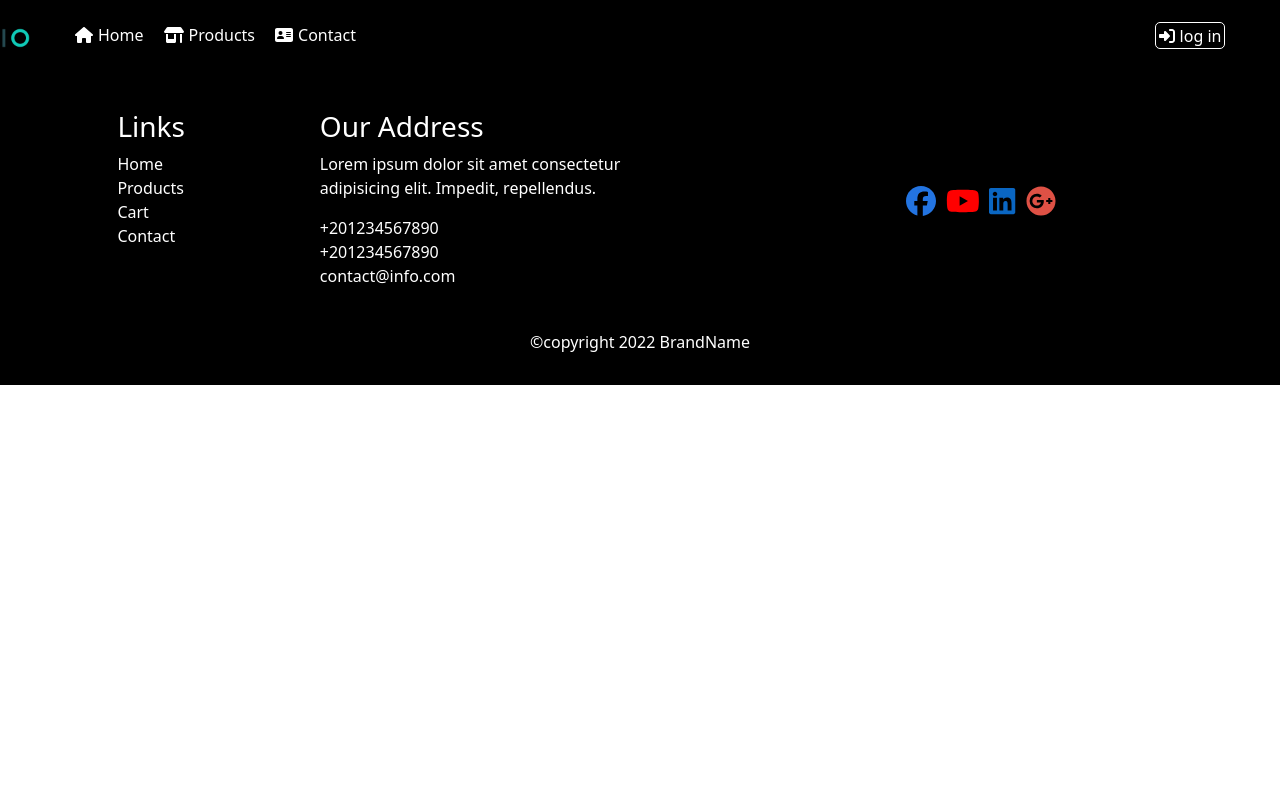
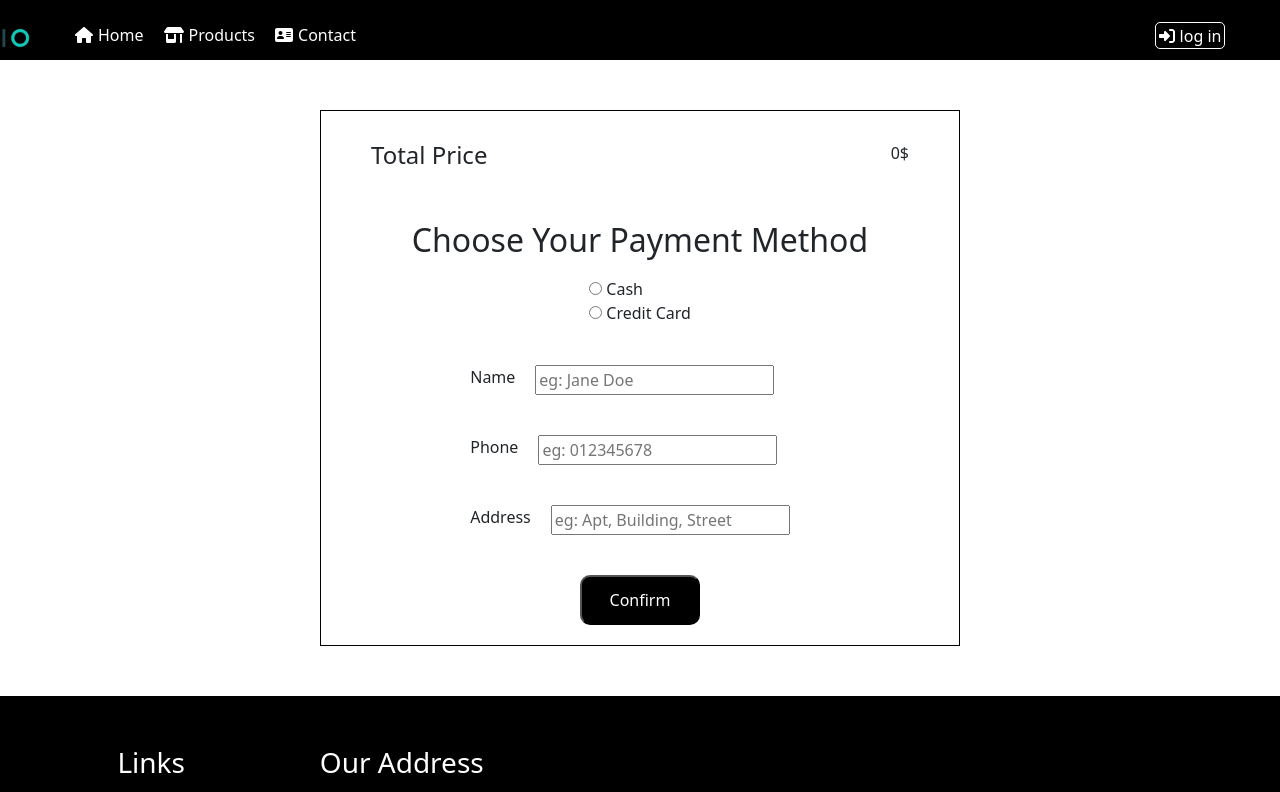
Before and after one commit to ahmedsameh74/e-commerceapp, a React (Create React App) app in the folder client/: page /checkout in a window 1280 px wide. Shown: the top 792 px of the page. Built offline with nearby package versions, Linux system fonts and the light colour scheme.

Commit message:
checkout

```diff
--- a/client/src/App.js
+++ b/client/src/App.js
@@ -22,6 +22,7 @@ import ProductItemDetails from "./pages/productItemDetails/ProductItemDetails";
 
 import { useNavigate } from "react-router";
 import { useEffect } from "react";
+import Checkout from "./pages/checkout/checkout";
 
 library.add(fab);
 function App() {
@@ -56,6 +57,7 @@ function App() {
             path="/productItemDetails/:id"
             element={<ProductItemDetails />}
           />
+          <Route path="/checkout" element={<Checkout/>}/>
         </Routes>
 
         <Footer />
--- a/client/src/pages/cart/Cart.js
+++ b/client/src/pages/cart/Cart.js
@@ -1,6 +1,9 @@
 import "./Cart.css";
 import { useCartContext } from "../../hooks/useCartContext";
 import { useState } from 'react';
+import { Navigate } from "react-router";
+import Checkout from "../checkout/checkout";
+import { Link } from "react-router-dom";
 const Cart = () => {
   const { cart } = useCartContext();
   const [total_price, setTotalPrice] = useState(0);
@@ -59,10 +62,11 @@ const Cart = () => {
             <p>${t_p - t_tax}</p>
           </div>
         </div>
-
+<Link to='/checkout'>
         <div className="btnContainer">
           <button className="btn btn-outline-dark ">Checkout</button>
         </div>
+        </Link>
       </div>
     </div>
   );
--- /dev/null
+++ b/client/src/pages/checkout/checkout.css
@@ -0,0 +1,50 @@
+.radioContainer{
+    display: flex;
+    flex-direction: column;
+    padding: 0 20px;
+}
+.priceContainer{
+    width: 100%;
+    display: flex;
+    justify-content: space-between;
+    padding: 30px 50px;
+
+}
+.outerCheckoutContainer{
+    width: 50%;
+    border: 1px solid black;
+    display: flex;
+    flex-direction: column;
+    align-items: center;
+}
+.main{
+    display: flex;
+    justify-content: center;
+    margin: 50px 0;
+}
+
+.inputContainer{
+    margin:20px;
+}
+.inputContainer form{
+    display: flex;
+    flex-direction: column;
+
+}
+.inputs{
+    display: flex;
+}
+.inputContainer form input {
+    margin: 20px;
+}
+.inputContainer form label{
+    margin: 20px 0;
+}
+.outerCheckoutContainer button{
+    background-color: black;
+    border-radius: 10px;
+    color: white;
+    width: 120px;
+    height: 50px;
+    margin-bottom: 20px;
+}
--- /dev/null
+++ b/client/src/pages/checkout/checkout.js
@@ -0,0 +1,60 @@
+import { useState } from 'react';
+import './checkout.css'
+import { useCartContext } from '../../hooks/useCartContext';
+const Checkout = () => {
+    const[chosenOption, setOption]=useState('')
+    const[userData, setUserData] = useState({})
+    const handleChange=(event)=>{
+        setOption(event.target.value)
+        console.log(event.target.value)
+    }
+
+    const { cart } = useCartContext();
+    const [total_price, setTotalPrice] = useState(0);
+    var t_p = 0;
+    var t_tax = 0;
+
+    for (let i = 0; i < cart.length; i++) {
+      t_p = t_p + (cart[i].price * cart[i].ordQty);
+      t_tax = t_tax + ((cart[i].price * cart[i].ordQty) * 0.14);
+      console.log(t_p);
+    }
+  return (
+    <div className='main'>
+    <div className='outerCheckoutContainer'>
+    <div className='priceContainer'>
+      <h4>Total Price</h4>
+      <p>{t_p}$</p>
+      </div>
+      <h2>Choose your payment method</h2>
+      <div className="radioContainer">
+      <label>
+        <input type="radio" name="choice1" value="cash" onChange={handleChange} /> Cash
+      </label>
+
+      <label>
+        <input type="radio" name="choice1" value="creditCard" onChange={handleChange}/> Credit Card
+      </label>
+    </div>
+    <div className='inputContainer'>
+        <form>
+        <div className='inputs'>
+        <label>Name</label>
+            <input onChange={()=>{setUserData({...userData})}} type='text' placeholder='eg: Jane Doe'/>
+            </div>
+            <div className='inputs'>
+            <label>Phone</label>
+            <input type='number' placeholder="eg: 012345678"/>
+            </div>
+            <div className='inputs'>
+            <label>Address</label>
+            <input type='Address' placeholder='eg: Apt, Building, Street'/>
+            </div>
+        </form>
+    </div>
+    <button>Confirm</button>
+    </div>
+    </div>
+  );
+};
+export default Checkout;
```
